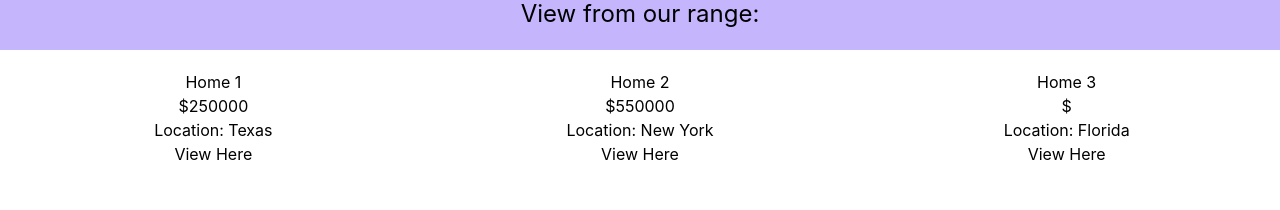
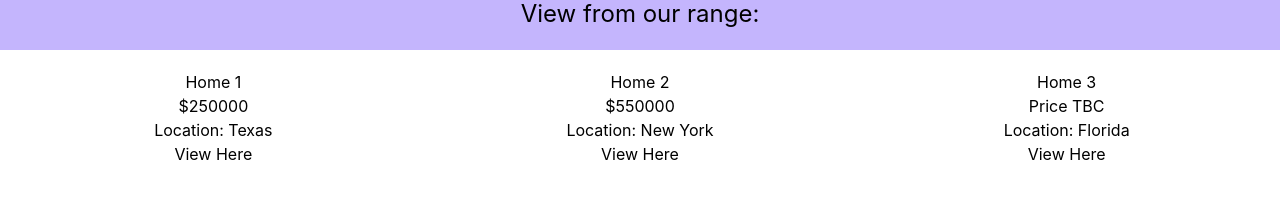
Before and after one commit to HeyAero/virtual-house, a Next.js app: page / in a window 1280 px wide. Shown: the part 182-392 px from the top of the page. Built offline with nearby package versions, Linux system fonts and the light colour scheme.

Commit message:
add conditional operator to check if price is defined

```diff
--- a/components/homes.js
+++ b/components/homes.js
@@ -5,7 +5,16 @@ export default function Homes({ homes }) {
         <div className="w-1/3 p-5">
           <div className="text-center">
             <h5>{home.name}</h5>
-            <h3>${home.price}</h3>
+            {
+              home.price ?
+              <h3>
+                ${home.price}
+              </h3>
+              :
+              <h3>
+                Price TBC
+              </h3>
+            }
             <p>Location: {home.location}</p>
             <a>View Here</a>
           </div>
```
